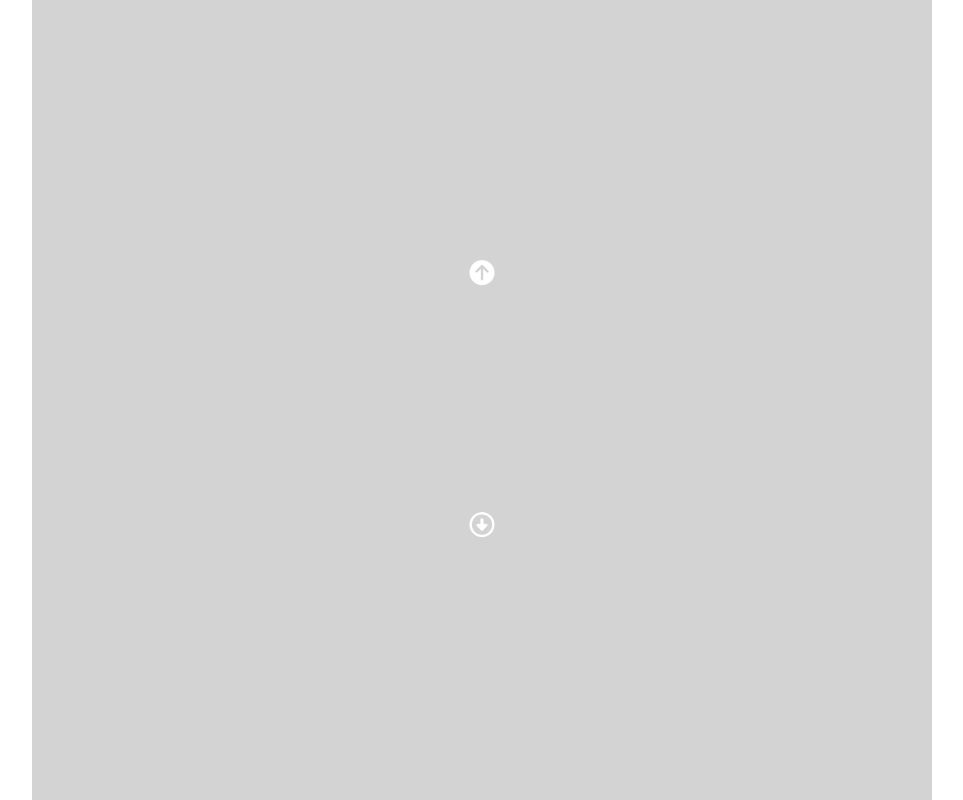
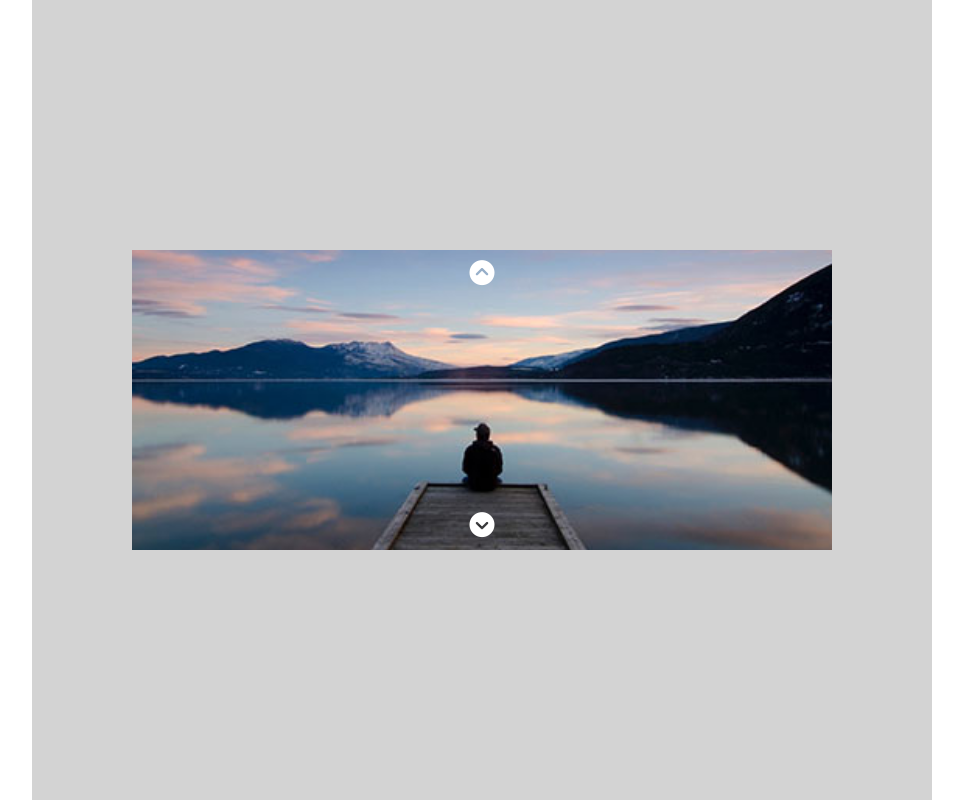
Before and after one commit to Seme87/js-array-carousel, a plain HTML site: page index.html in a window 1280 px wide. Shown: the whole page, without its empty margins (158-1121 px from the left). Drawn offline with Linux system fonts and the light colour scheme.

Commit message:
sistema img active in js

```diff
--- a/index.html
+++ b/index.html
@@ -19,11 +19,11 @@
         <div class="items">
 
             <div class="prev">
-                <i class="fa-solid fa-circle-arrow-up"></i>
+                <i class="fa-solid fa-circle-chevron-up"></i>
             </div>
 
             <div class="next">
-                <i class="fa-regular fa-circle-down"></i>
+                <i class="fa-solid fa-circle-chevron-down"></i>
             </div>
 
              <!-- immagini -->
--- a/js/script.js
+++ b/js/script.js
@@ -15,6 +15,10 @@
     // CREO UNA CLASSE ALL'ELEMENTO
     element.classList.add("item")
 
+    if(i===0){
+        element.classList.add("active")
+    }
+
 
     // INSERISCO IL CONTENUTO NELL'ELEMENTO
     element.innerHTML = (`<img src="${listImg[i]}" alt="img">`);
```
